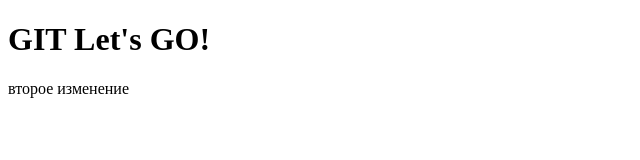
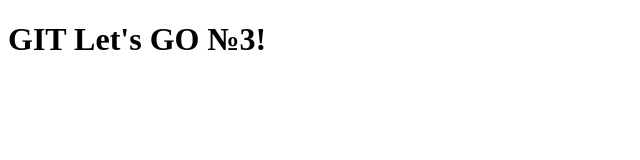
Before and after one commit to Multman/site, a plain HTML site: page Index.html in a window 1280 px wide. Shown: the whole page, without its empty margins (0-640 px from the left). Drawn offline with Linux system fonts and the light colour scheme.

Commit message:
third commit

```diff
--- a/Index.html
+++ b/Index.html
@@ -5,7 +5,6 @@
         <title>Document</title>
     </head>
     <body>
-        <h1>GIT Let's GO!</h1>
-        <p>второе изменение</p>
-    </body>
+        <h1>GIT Let's GO №3!</h1>
+            </body>
 </html>
```
